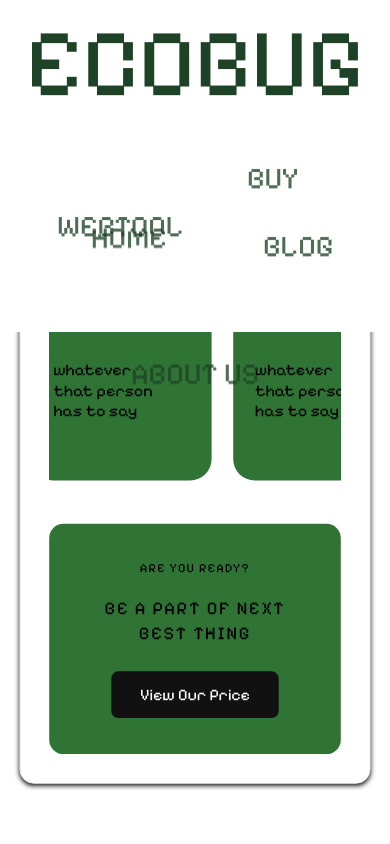
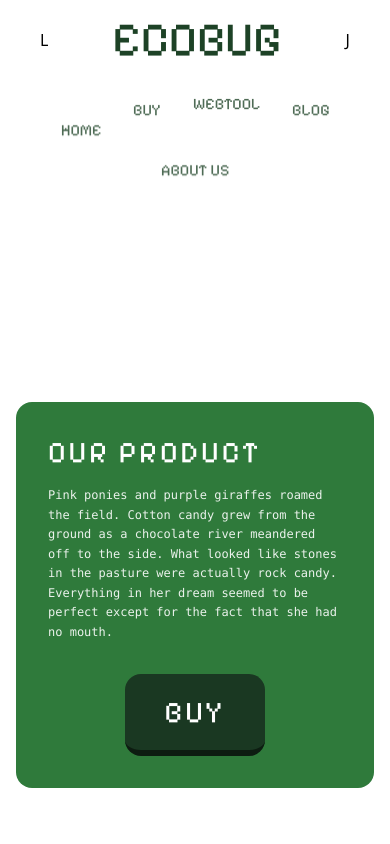
Before and after one commit to Mat-hew-24/EcoBug-Site, a Next.js app: page / in a window 390 px wide. Shown: the top 844 px of the page. Built offline with nearby package versions, Linux system fonts and the light colour scheme.

Commit message:
nav,signup,login,hero page wired, navbar modified

```diff
--- /dev/null
+++ b/app/auth/login/page.tsx
@@ -0,0 +1,5 @@
+import Login from '@/components/forms/Login'
+
+export default function LoginPage() {
+  return <Login />
+}
--- /dev/null
+++ b/app/auth/signup/page.tsx
@@ -0,0 +1,5 @@
+import Signup from '@/components/forms/SignUp'
+
+export default function SignUpPage() {
+  return <Signup />
+}
--- a/app/page.tsx
+++ b/app/page.tsx
@@ -9,6 +9,7 @@ import Lenis from 'lenis'
 import Product from './product/page'
 
 import { useEffect } from 'react'
+import Hero from '@/pageComponents/Hero/page'
 
 export default function Home() {
   useEffect(() => {
@@ -28,9 +29,10 @@ export default function Home() {
 
   return (
     <div className='bg-white'>
+      <Hero />
       <Navbar />
       <Feedbacks />
-      <Product/>
+      <Product />
       <Subscriptions />
       <Footer />
     </div>
--- a/components/shared/Navbar.tsx
+++ b/components/shared/Navbar.tsx
@@ -27,18 +27,19 @@ const navItems = [
 
 function Btn({ text, link }: BtnProps) {
   const r = useRouter()
+
   return (
     <button
       className={`
         group relative px-2 py-1
-        ${pixelifySans.className} text-3xl text-[#1d4226c8]
+        ${pixelifySans.className}
+        text-md sm:text-2xl md:text-3xl text-[#1d4226c8]
         transition-all duration-300 ease-out
-        hover:text-[#1d4226] hover:-translate-y-1 active:translate-y-0 active:scale-95
+        hover:text-[#1d4226] hover:-translate-y-1
+        active:translate-y-0 active:scale-95
         cursor-pointer
       `}
-      onClick={() => {
-        r.push(link)
-      }}
+      onClick={() => r.push(link)}
     >
       {text}
       <span className='absolute left-0 -bottom-1 w-full h-1 bg-[#2f7335] rounded-full origin-right scale-x-0 transition-transform duration-300 ease-in-out group-hover:scale-x-100 group-hover:origin-left' />
@@ -47,40 +48,69 @@ function Btn({ text, link }: BtnProps) {
 }
 
 function SubSection() {
+  const router = useRouter()
+
   const [scrollY, setScrollY] = useState(0)
-  const [maxScroll, setMaxScroll] = useState(0)
+  const [maxScroll, setMaxScroll] = useState(1)
+  const [width, setWidth] = useState(0)
+
   useEffect(() => {
-    setMaxScroll(window.innerHeight)
+    const updateSize = () => {
+      setMaxScroll(window.innerHeight)
+      setWidth(window.innerWidth)
+    }
+
     const handleScroll = () => {
       setScrollY(window.scrollY)
     }
+
+    updateSize()
     handleScroll()
+
     window.addEventListener('scroll', handleScroll, { passive: true })
-    return () => window.removeEventListener('scroll', handleScroll)
+    window.addEventListener('resize', updateSize)
+
+    return () => {
+      window.removeEventListener('scroll', handleScroll)
+      window.removeEventListener('resize', updateSize)
+    }
   }, [])
 
-  const archIntensity = Math.max(0, 1 - scrollY / maxScroll)
-
+  const archIntensity = Math.max(0, 1 - scrollY / (maxScroll * 0.45))
   return (
     <div>
-      <div>
+      <div className='flex justify-between mx-6 md:mx-12'>
+        <button
+          onClick={() => {
+            const x = Math.random()
+            x > 0.5 ? router.push('/auth/login') : router.push('/auth/signup')
+          }}
+        >
+          L
+        </button>
+
         <h1
-          className={`text-center text-8xl text-[#1d4226] ${pixelifySans.className}`}
+          className={`text-center text-5xl md:text-8xl text-[#1d4226] ${pixelifySans.className}`}
         >
           ECOBUG
         </h1>
+
+        <button>J</button>
       </div>
-      <div className='flex flex-wrap justify-center gap-16 lg:gap-40 gap-y-6 sm:gap-y-3 md:gap-y-3 lg:gap-y-3 mt-6 md:mt-10'>
+
+      <div className='flex flex-wrap justify-center ml-0 md:ml-16 gap-4 sm:gap-8 lg:gap-40 gap-y-2 sm:gap-y-3 md:gap-y-3 lg:gap-y-3 mt-6 md:mt-10'>
         {navItems.map((item, index) => {
-          const distanceFromCenter = Math.abs(index - 2)
-          const baseOffset = distanceFromCenter * distanceFromCenter * 20
-          const currentY = baseOffset * archIntensity
+          const distanceFromCenter = index - (navItems.length - 1) / 2
+          const baseOffset = distanceFromCenter ** 2 * 20
+          const scale = Math.min(width / 1200, 1)
+          const currentY = baseOffset * archIntensity * scale
+
           return (
             <div
               key={item.text}
               style={{
                 transform: `translateY(${currentY}px)`,
-                transition: 'transform 0.1s ease-in-out',
+                transition: 'transform 0.1s',
                 willChange: 'transform',
               }}
             >
--- a/pageComponents/Page1/page.tsx
+++ b/pageComponents/Feature/page.tsx
@@ -1,4 +1,4 @@
-export default function Page1() {
+export default function Feature() {
   return (
     <>
       <div className='min-h-screen bg-[#2f7a3b] text-white font-mono'>
--- /dev/null
+++ b/pageComponents/Hero/page.tsx
@@ -0,0 +1,39 @@
+import { pixelifySans } from '@/components/utils/utils'
+
+export default function Hero() {
+  return (
+    <div className='min-h-screen w-full flex flex-col justify-end p-4 md:p-10'>
+      <div className='bg-[#2f7a3b] rounded-2xl flex flex-col md:flex-row justify-between items-center p-8 md:p-12 mb-10 w-full max-w-7xl mx-auto'>
+        {/* Left Side: Text Content */}
+        <div className='max-w-3xl'>
+          <h1
+            className={`${pixelifySans.className} text-white text-3xl md:text-5xl mb-4 tracking-widest uppercase`}
+          >
+            OUR PRODUCT
+          </h1>
+          <p className='text-white/90 text-xs md:text-sm leading-relaxed font-mono'>
+            Pink ponies and purple giraffes roamed the field. Cotton candy grew
+            from the ground as a chocolate river meandered off to the side. What
+            looked like stones in the pasture were actually rock candy.
+            Everything in her dream seemed to be perfect except for the fact
+            that she had no mouth.
+          </p>
+        </div>
+
+        {/* Right Side: Button */}
+        <button
+          className={`
+            mt-8 md:mt-0 shrink-0
+            ${pixelifySans.className} text-white text-3xl md:text-4xl tracking-widest
+            bg-[#1a3822] px-10 py-5 rounded-2xl
+            border-b-[6px] border-[#0d1c11]
+            active:border-b-0 active:translate-y-[6px]
+            transition-all duration-100 ease-in-out cursor-pointer
+          `}
+        >
+          BUY
+        </button>
+      </div>
+    </div>
+  )
+}
```
Also changed, not shown: 1 other file (tests, documents, lock files or other folders).
